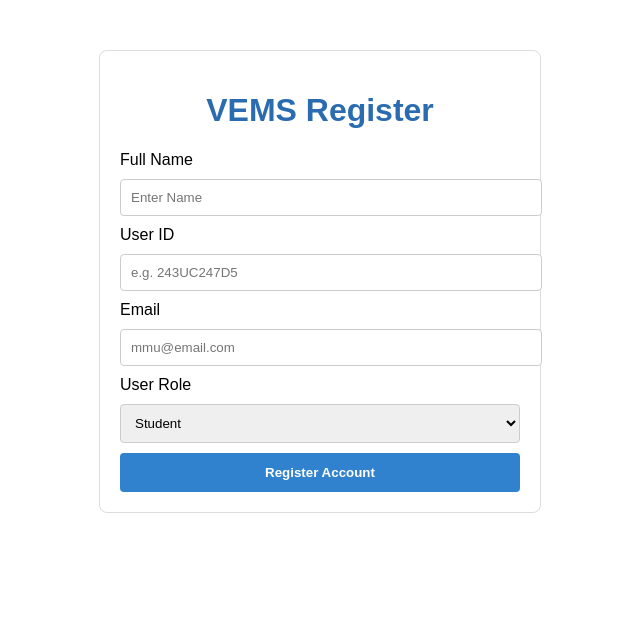
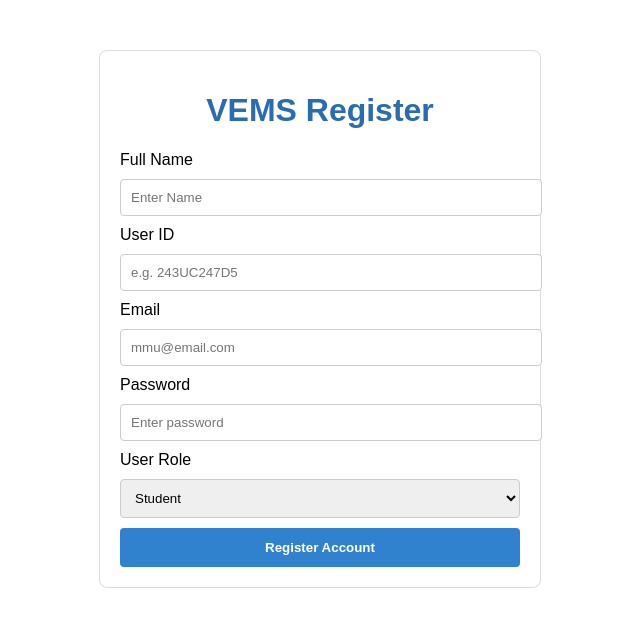
Before and after one commit to NGJIESHENG/Software-Engineering-Fundamental-Project, a React (Vite) app in the folder vems-frontend/: page / in a window 1280 px wide. Shown: the top 626 px of the page, without its empty margins (320-960 px from the left). Built offline with nearby package versions, Linux system fonts and the light colour scheme.

Commit message:
add password to register

```diff
--- a/vems-frontend/src/pages/register.jsx
+++ b/vems-frontend/src/pages/register.jsx
@@ -37,6 +37,9 @@ function RegisterPage() {
                 <label>Email</label>
                 <input style={inputStyle} type="email" placeholder="mmu@email.com" onChange={(e) => setFormData({...formData, email: e.target.value})} required />
 
+                <label>Password</label>
+                <input style={inputStyle} type="password" placeholder="Enter password" onChange={(e) => setFormData({...formData, password: e.target.value})}required />
+
                 <label>User Role</label>
                 <select style={inputStyle} onChange={(e) => setFormData({...formData, role: e.target.value})}>
                     <option value="Student">Student</option>
```
